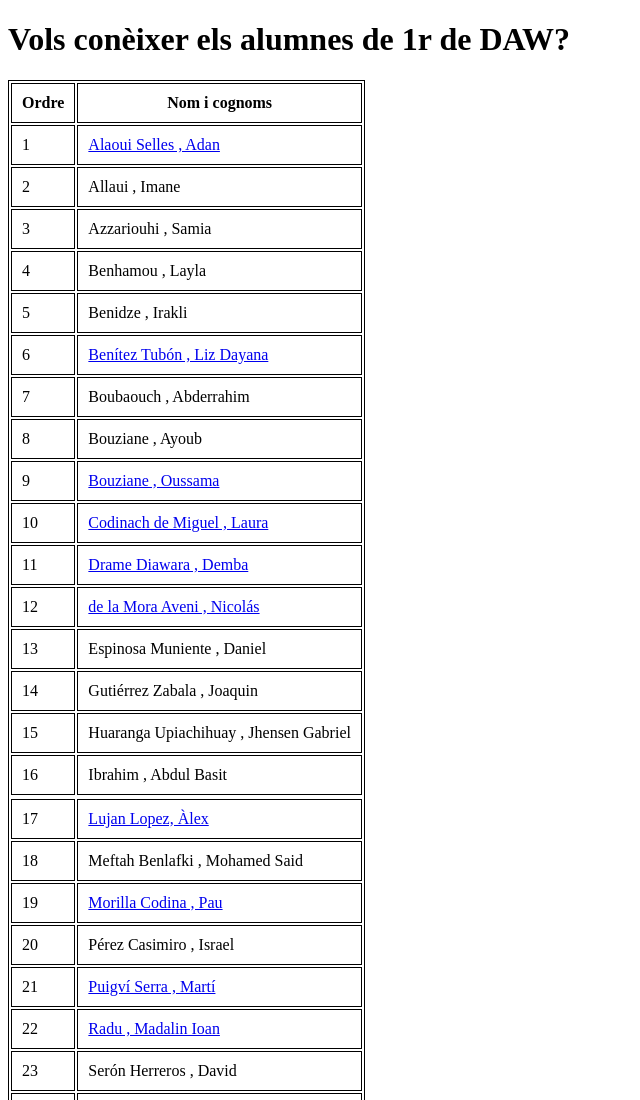
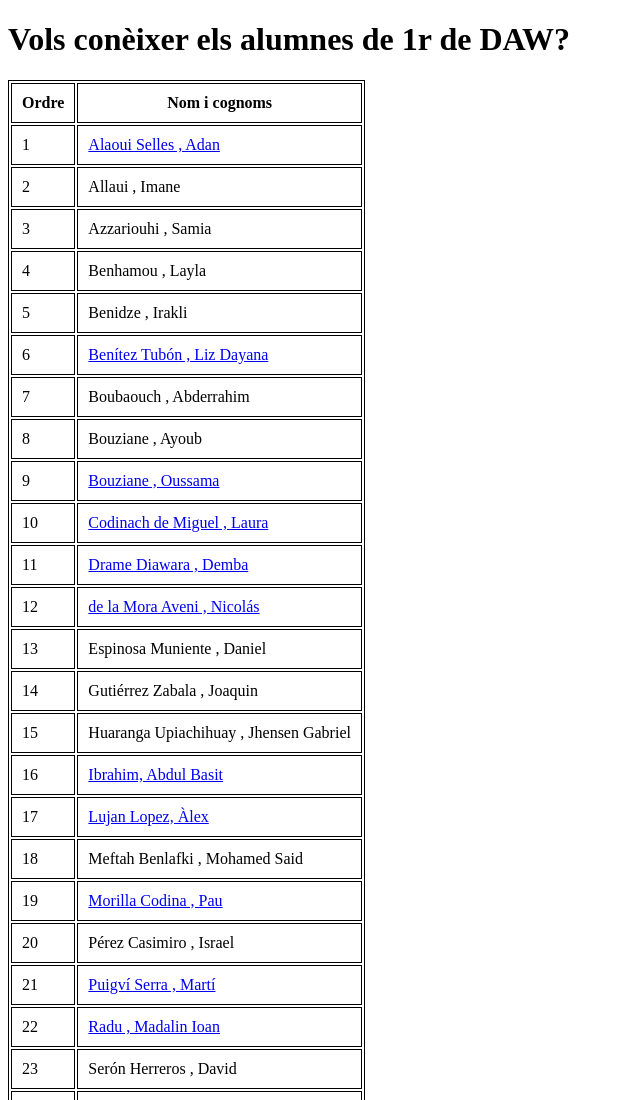
Before and after one commit to M0614c2526/git-vscode-1rdaw2526, a plain HTML site: page index.html in a window 1280 px wide. Shown: the top 1100 px of the page, without its empty margins (0-640 px from the left). Drawn offline with Linux system fonts and the light colour scheme.

Commit message:
Afegit enllaç a la web de Abdu Basit Ibrahim

```diff
--- a/index.html
+++ b/index.html
@@ -78,9 +78,8 @@
             </tr>
             <tr>
                 <td>16</td>
-                <td>Ibrahim , Abdul Basit</td>
+                <td><a href="alumnesWebs/AbdulBasitIbrahim.html">Ibrahim, Abdul Basit</a></td>
             </tr>
-            <tr>
             <tr>
                 <td>17</td>
                 <td> <a href="alumnesWebs/AlexLujan/alexLujan.html">Lujan Lopez, Àlex</a></td>
```
